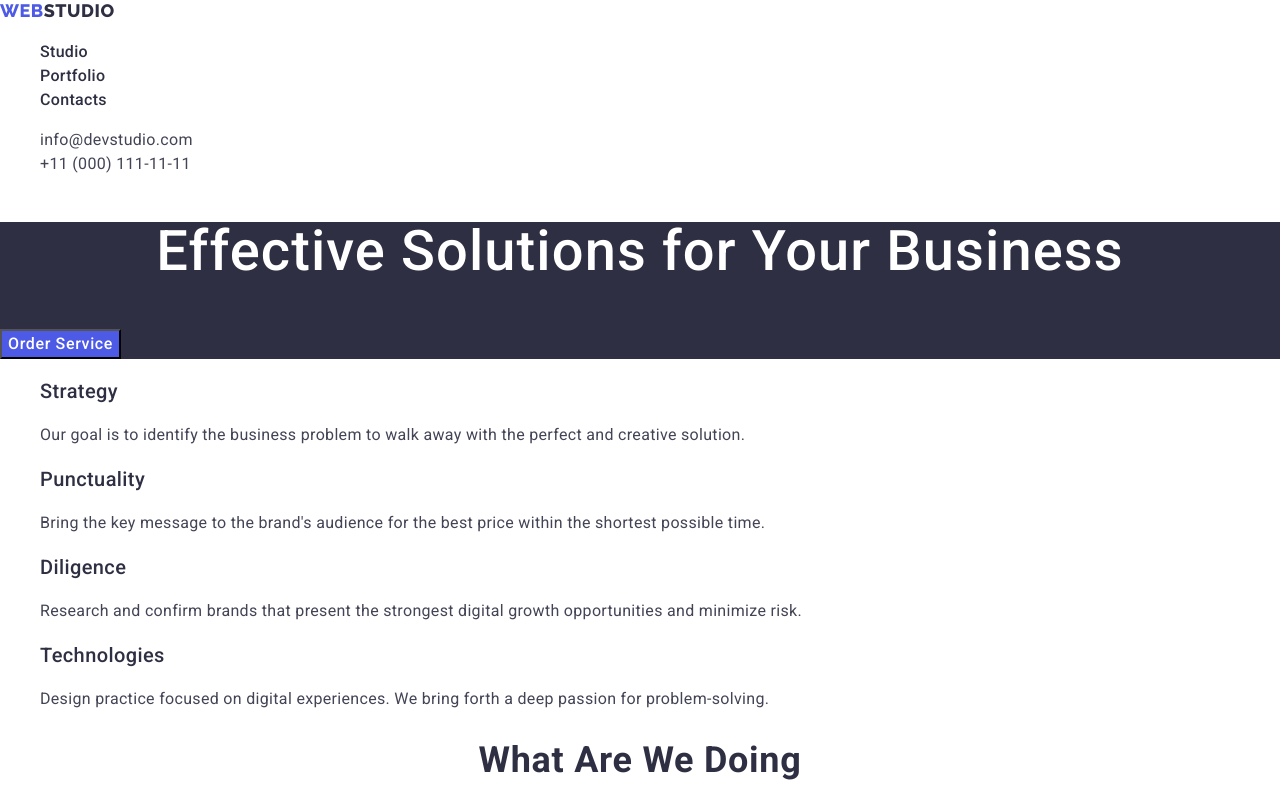
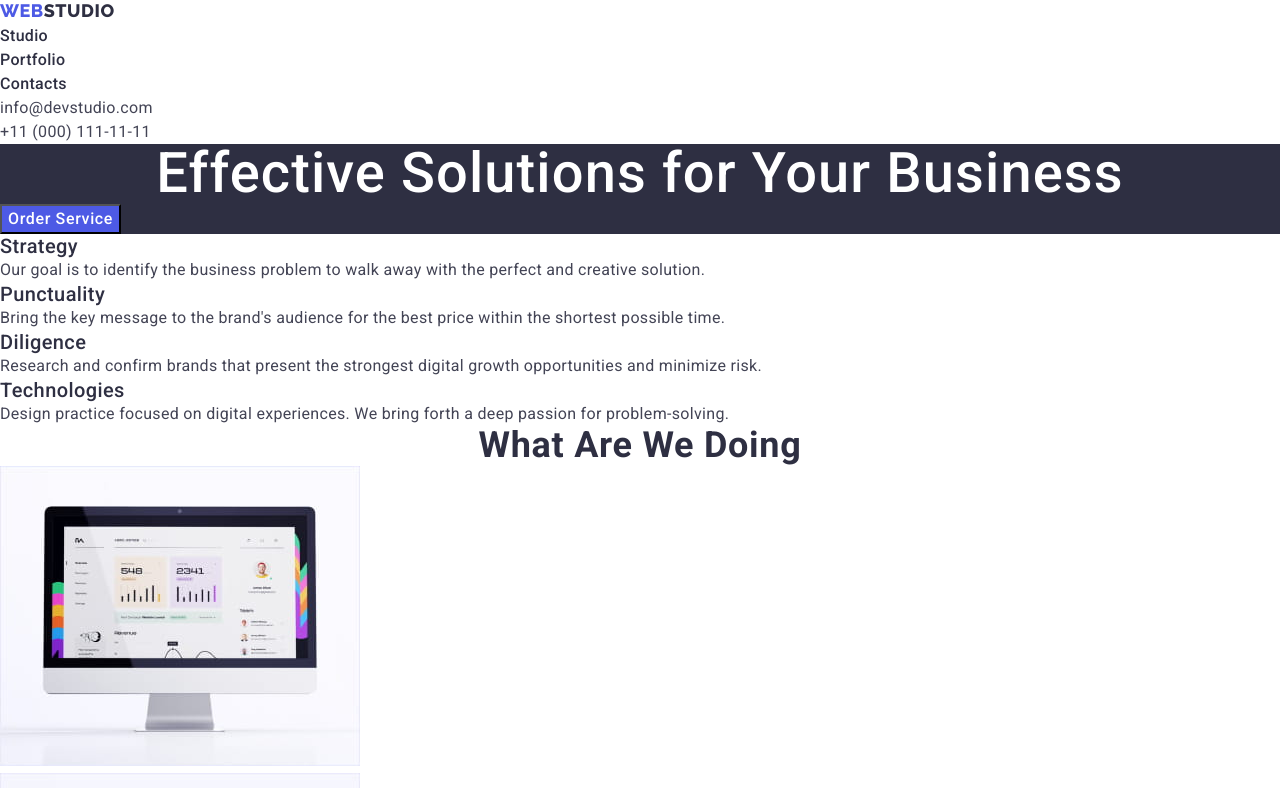
Before and after one commit to IvanImen/goit-markup-hw-03, a plain HTML site: page index.html in a window 1280 px wide. Shown: the top 788 px of the page. Drawn offline with nearby package versions, Linux system fonts and the light colour scheme.

Commit message:
class-container

```diff
--- a/css/styles.css
+++ b/css/styles.css
@@ -25,6 +25,31 @@ body {
   color: var(--slate-color);
   background-color: var(--white-color);
   line-height: 1.5;
+}
+
+/**
+  |============================
+  | Global style reset
+  |============================
+*/
+
+ul {
+  list-style-type: none;
+  padding: 0;
+  margin: 0;
+}
+
+h1,
+h2,
+h3,
+h4,
+h5,
+h6 {
+  margin: 0;
+}
+
+p {
+  margin: 0;
 }
 
 .link {
--- a/index.html
+++ b/index.html
@@ -21,6 +21,7 @@
 
   <body class="page">
     <header class="header">
+      <div class="container">
         <nav class="header-nav">
           <a class="header-logo-link link" href="./index.html"
             >Web<span class="header-logo-accent">Studio</span></a
@@ -43,7 +44,9 @@
         <address class="header-address">
           <ul class="header-address-list list">
             <li class="header-address-item">
-            <a class="header-address-link link" href="mailto:info@devstudio.com"
+              <a
+                class="header-address-link link"
+                href="mailto:info@devstudio.com"
                 >info@devstudio.com</a
               >
             </li>
@@ -54,24 +57,30 @@
             </li>
           </ul>
         </address>
+      </div>
     </header>
 
     <main class="main">
       <!-- First section -->
       <section class="hero">
+        <div class="container">
           <h1 class="hero-title">Effective Solutions for Your Business</h1>
-        <button class="hero-button button" type="button">Order Service</button>
+          <button class="hero-button button" type="button">
+            Order Service
+          </button>
+        </div>
       </section>
 
       <!-- SwiftTech section -->
       <section class="swifttech">
+        <div class="container">
           <h2 class="swifttech-title" hidden>SwiftTech</h2>
           <ul class="swifttech-list list">
             <li class="swifttech-item">
               <h3 class="swifttech-subtitle">Strategy</h3>
               <p class="swifttech-text">
-              Our goal is to identify the business problem to walk away with the
-              perfect and creative solution.
+                Our goal is to identify the business problem to walk away with
+                the perfect and creative solution.
               </p>
             </li>
             <li class="swifttech-item">
@@ -96,10 +105,12 @@
               </p>
             </li>
           </ul>
+        </div>
       </section>
 
       <!-- What are we doing section -->
       <section class="doing">
+        <div class="container">
           <h2 class="doing-title">What are we doing</h2>
           <ul class="doing-list list">
             <li class="doing-item">
@@ -130,10 +141,12 @@
               />
             </li>
           </ul>
+        </div>
       </section>
 
       <!-- Team section -->
       <section class="team">
+        <div class="container">
           <h2 class="team-title">Our Team</h2>
           <ul class="team-list list">
             <li class="team-item">
@@ -181,17 +194,20 @@
               <p class="team-text">UI Designer</p>
             </li>
           </ul>
+        </div>
       </section>
     </main>
 
     <footer class="footer">
+      <div class="container">
         <a class="footer-logo-link link" href="./index.html"
           >Web<span class="footer-logo-accent">Studio</span></a
         >
         <p class="footer-text">
-        Increase the flow of customers and sales for your business with digital
-        marketing & growth solutions.
+          Increase the flow of customers and sales for your business with
+          digital marketing & growth solutions.
         </p>
+      </div>
     </footer>
   </body>
 </html>
```
Lines whose indentation alone changed are shown as unchanged.
